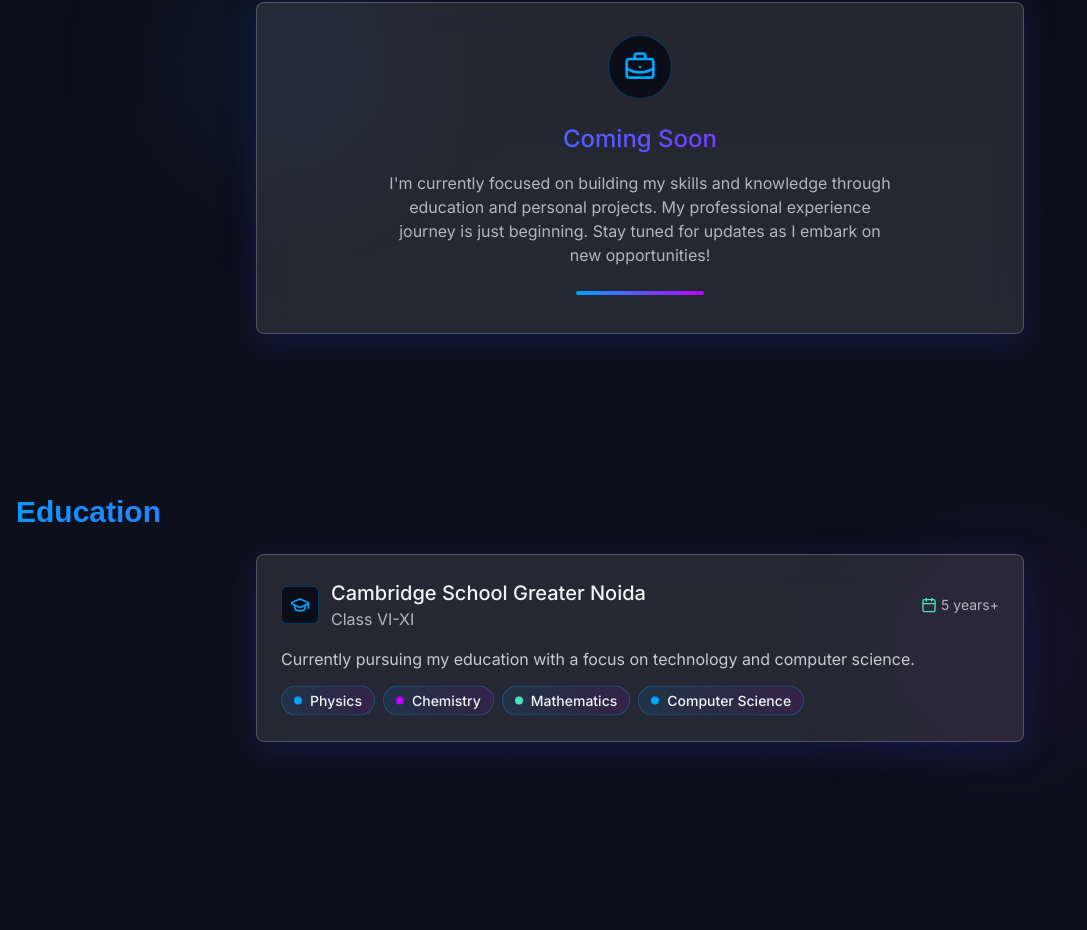
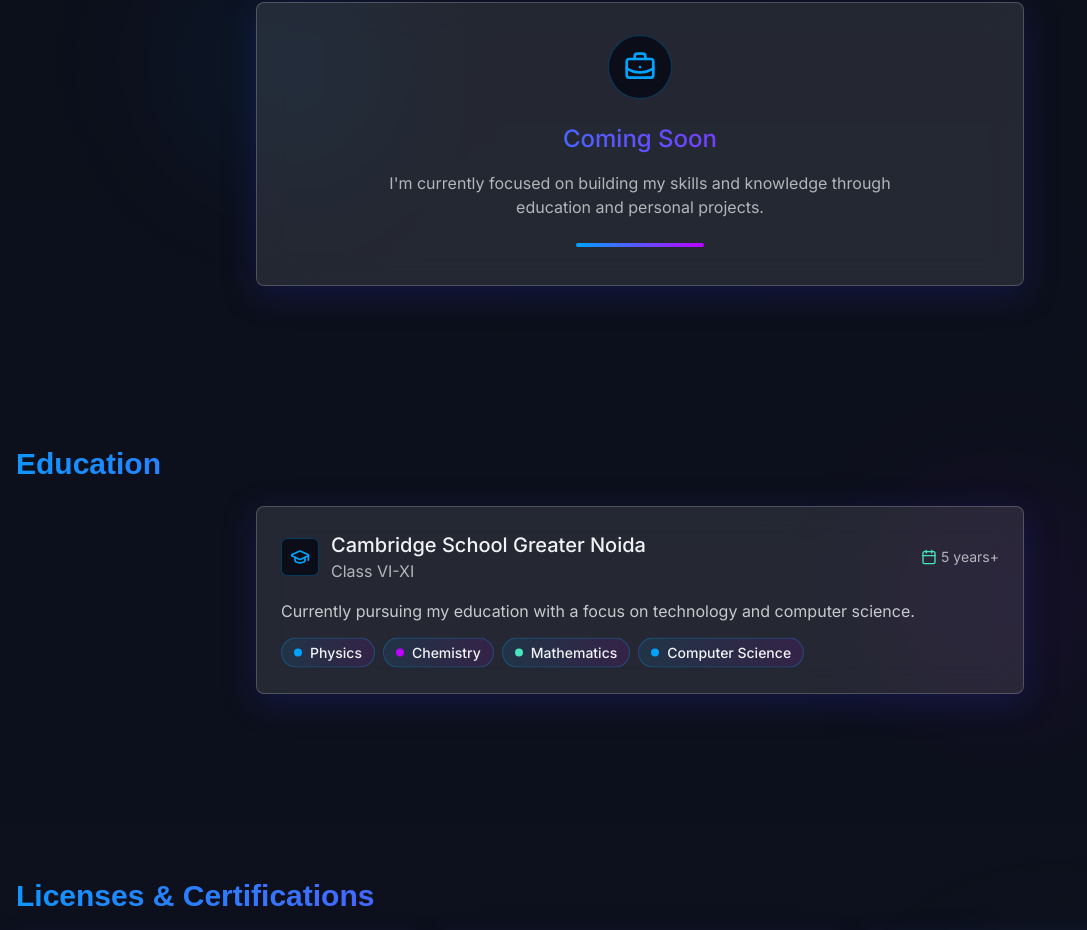
Before and after one commit to KABIR-SAINI/My-Portfolio-Final, a Next.js app: page / in a window 1280 px wide. Shown: the part 1596-2526 px from the top of the page, without its empty margins (0-1087 px from the left). Built offline with nearby package versions, Linux system fonts and the light colour scheme.

Commit message:
Update experience-section.tsx

```diff
--- a/components/experience-section.tsx
+++ b/components/experience-section.tsx
@@ -36,8 +36,7 @@
 
           <h3 className="text-2xl font-medium mb-4 text-gradient">Coming Soon</h3>
           <p className="text-light-text/70 max-w-lg mx-auto">
-            I'm currently focused on building my skills and knowledge through education and personal projects.
-            My professional experience journey is just beginning. Stay tuned for updates as I embark on new opportunities!
+           I'm currently focused on building my skills and knowledge through education and personal projects.
           </p>
 
           <div className="mt-6 inline-block">
```
